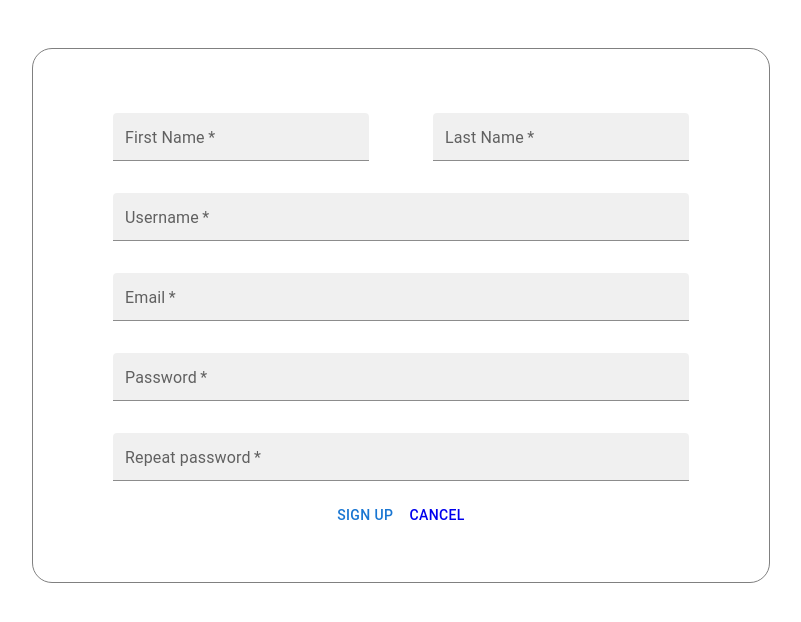
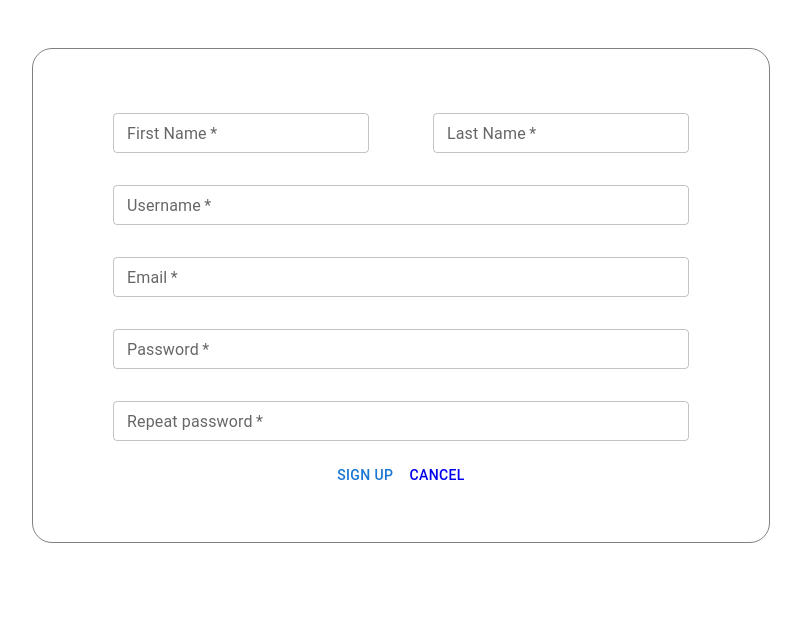
Before and after one commit to gijo57/climbing-app, a React (Create React App) app in the folder frontend/: page /signup in a window 1280 px wide. Shown: the top 622 px of the page, without its empty margins (239-1040 px from the left). Built offline with nearby package versions, Linux system fonts and the light colour scheme.

Commit message:
add dashboard component

```diff
--- a/frontend/src/App.jsx
+++ b/frontend/src/App.jsx
@@ -1,4 +1,5 @@
 import { useState } from 'react';
+import Dashboard from './components/Dashboard';
 import SignUp from './components/SignUp';
 import LogIn from './components/LogIn';
 import './App.css';
@@ -11,7 +12,7 @@ const App = () => {
     <Router>
       <div className="App">
         {user ? (
-          <h1>Hello world</h1>
+          <Dashboard />
         ) : (
           <Switch>
             <Route path="/signup">
--- /dev/null
+++ b/frontend/src/components/Dashboard.jsx
@@ -0,0 +1,5 @@
+const Dashboard = () => {
+  return <h1>Hola</h1>;
+};
+
+export default Dashboard;
--- a/frontend/src/components/SignUp.jsx
+++ b/frontend/src/components/SignUp.jsx
@@ -38,7 +38,7 @@ const SignUp = () => {
         <Field
           id="firstName"
           label="First Name"
-          variant="filled"
+          variant="outlined"
           margin="normal"
           size="small"
           fullWidth
@@ -47,7 +47,7 @@ const SignUp = () => {
         <Field
           id="lastName"
           label="Last Name"
-          variant="filled"
+          variant="outlined"
           margin="normal"
           size="small"
           fullWidth
@@ -57,7 +57,7 @@ const SignUp = () => {
       <Field
         id="username"
         label="Username"
-        variant="filled"
+        variant="outlined"
         margin="normal"
         size="small"
         fullWidth
@@ -67,7 +67,7 @@ const SignUp = () => {
       <Field
         id="email"
         label="Email"
-        variant="filled"
+        variant="outlined"
         margin="normal"
         type="email"
         size="small"
@@ -78,7 +78,7 @@ const SignUp = () => {
       <Field
         id="password"
         label="Password"
-        variant="filled"
+        variant="outlined"
         margin="normal"
         type="password"
         size="small"
@@ -89,7 +89,7 @@ const SignUp = () => {
       <Field
         id="repeatPassword"
         label="Repeat password"
-        variant="filled"
+        variant="outlined"
         margin="normal"
         type="password"
         size="small"
```
